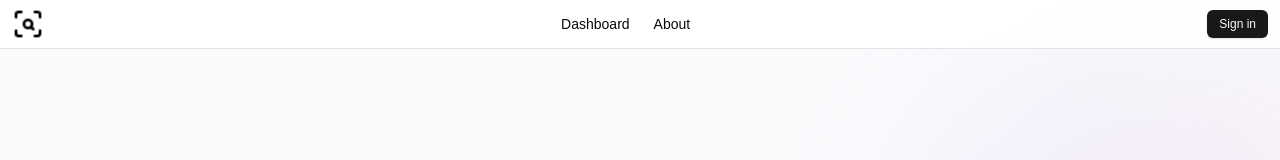
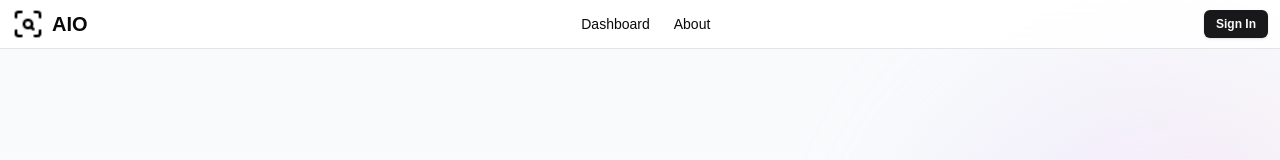
Before and after one commit to Sudershhh/AIO-Analysis, a Next.js app: page / in a window 1280 px wide. Shown: the top 160 px of the page. Built offline with nearby package versions, Linux system fonts and the light colour scheme; no server answers.

Commit message:
Restructuring RobotsAnalysis

```diff
--- a/components/Header.tsx
+++ b/components/Header.tsx
@@ -17,10 +17,11 @@ export default function Header() {
         {/* Logo */}
         <Link
           href="/"
-          className="text-sm font-semibold"
+          className="text-sm font-semibold flex items-center"
           aria-label="AIO Analysis Tool Home"
         >
           <Image src="/logo.png" alt="Logo" width={32} height={32} />
+          <span className="ml-2 text-xl">AIO</span>
         </Link>
 
         {/* Desktop Navigation */}
@@ -59,10 +60,10 @@ export default function Header() {
           </SheetTrigger>
           <SheetContent side="right" className="w-48">
             <nav className="flex flex-col space-y-2">
-              <Link href="/dashboard" className="text-sm px-2 py-1.5">
+              <Link href="/dashboard" className="text-sm px-2 py-1.5 font-bold">
                 Dashboard
               </Link>
-              <Link href="/about" className="text-sm px-2 py-1.5">
+              <Link href="/about" className="text-sm px-2 py-1.5 font-bold">
                 About
               </Link>
             </nav>
@@ -80,8 +81,12 @@ export default function Header() {
           />
           <SignedOut>
             <SignInButton>
-              <Button variant="default" size="sm" className="h-7 text-xs px-3">
-                Sign in
+              <Button
+                variant="default"
+                size="sm"
+                className="h-7 text-xs px-3 font-bold"
+              >
+                Sign In
               </Button>
             </SignInButton>
           </SignedOut>
--- a/components/RobotsAnalysis.tsx
+++ b/components/RobotsAnalysis.tsx
@@ -61,6 +61,12 @@ export default function RobotsAnalysis({
   const [searchQuery, setSearchQuery] = useState("");
   const itemsPerPage = 10;
 
+  useEffect(() => {
+    console.log("Active tab:", activeTab);
+    console.log("Url:", url);
+    gptRecommendations || fetchStoredRecommendations();
+  }, [activeTab]);
+
   const fetchStoredRecommendations = async () => {
     try {
       const response = await fetch(`/api/recommendations?url=${url}`);
@@ -68,6 +74,7 @@ export default function RobotsAnalysis({
         throw new Error(`HTTP error! status: ${response.status}`);
       }
       const data = await response.json();
+      console.log("Fetched stored recommendations:", data);
       if (data.recommendations && data.improvedRobotsTxt) {
         setGptRecommendations(data.recommendations);
         setImprovedRobotsTxt(data.improvedRobotsTxt);
@@ -108,6 +115,7 @@ export default function RobotsAnalysis({
       setLoading(false);
     }
   };
+
   const downloadTxtFile = () => {
     const element = document.createElement("a");
     const file = new Blob([improvedRobotsTxt || ""], { type: "text/plain" });
```
